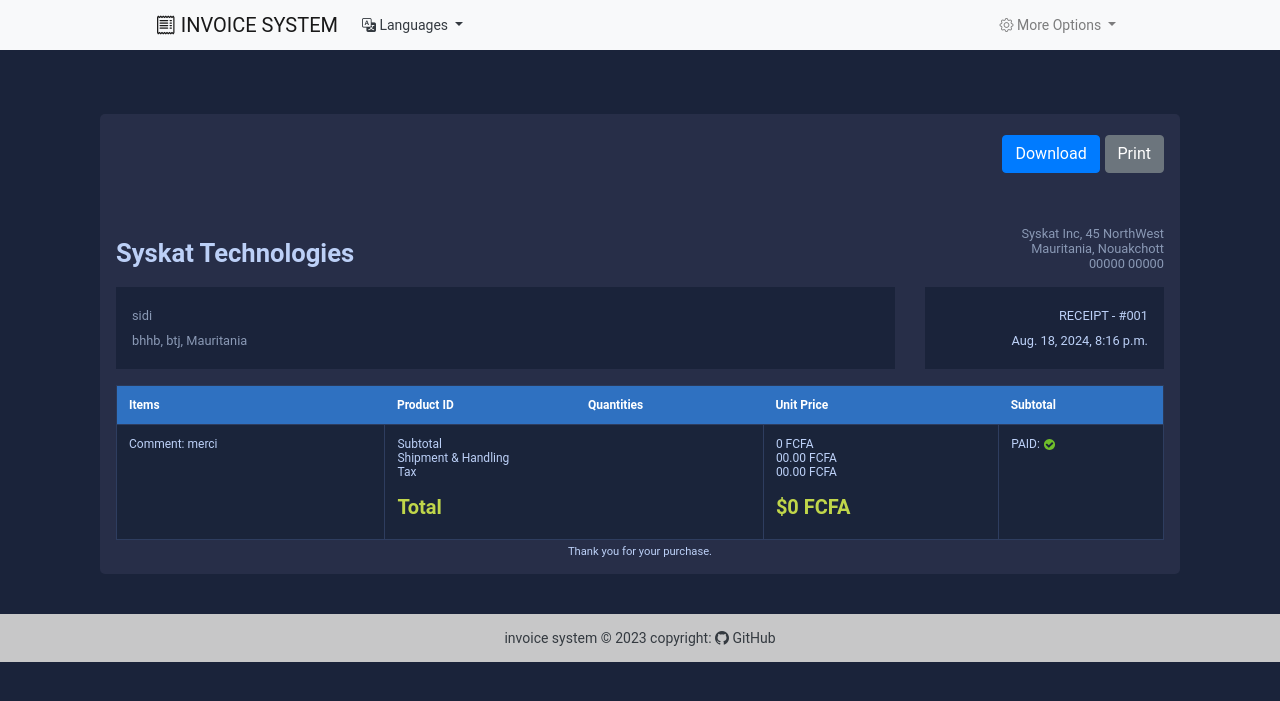
After one commit to aadeina/DjangoInvoice, a Django app: page /view-invoice/1 in a window 1280 px wide. The commit adds this page. Shown: the top 701 px of the page. Run offline with Django 5.2, Linux system fonts and the light colour scheme; data comes from the database, SQL or seed files in the repository; both versions use the stored data as it was after the commit.

Commit message:
Fixing bugs

```diff
--- a/fact_app/models.py
+++ b/fact_app/models.py
@@ -9,7 +9,7 @@ class Customer(models.Model):
     """
     SEX_TYPES = (
         ('M', _('Male')),
-        ('F', _('Feminine')),
+        ('F', _('Female')),  # Changed 'Feminine' to 'Female' for consistency
     )
 
     # Define the regex validator for the phone number
@@ -101,5 +101,5 @@ class Article(models.Model):
 
     @property
     def get_total(self):
-        total = self.quantity * self.unit_price
-        return total
+        # Ensure total is computed correctly if it's not set manually
+        return self.quantity * self.unit_price
--- a/fact_app/urls.py
+++ b/fact_app/urls.py
@@ -5,4 +5,5 @@ urlpatterns = [
     path('', views.HomeView.as_view(), name='home'),
     path('add-customer', views.AddCustomerView.as_view(), name='add-customer'),
     path('add-invoice', views.AddInvoiceView.as_view(), name='add-invoice'),
+    path('view-invoice/<int:pk>', views.InvoiceVisualizationView.as_view(), name='view-invoice'),
 ]
--- a/fact_app/views.py
+++ b/fact_app/views.py
@@ -1,80 +1,49 @@
-from django.shortcuts import render
+from django.shortcuts import render, redirect
 from django.views import View
 from .models import Article, Customer, Invoice
 from django.contrib import messages
 from django.db import transaction
 from django.utils.translation import gettext as _
+from .utils import get_invoice, pagination
 
-from .utils import pagination, get_invoice
 # Create your views here.
 
-class HomeView( View):
-    """ Main view """
+class HomeView(View):
+    """Main view"""
 
-    templates_name = 'index.html'
+    template_name = 'index.html'
 
-    invoices = Invoice.objects.select_related('customer', 'save_by').all().order_by('-invoice_date_time')
-
-    context = {
-        'invoices': invoices
-    }
-
-    def get(self, request, *args, **kwags):
-
-        items = pagination(request, self.invoices)
-
-        self.context['invoices'] = items
-
-        return render(request, self.templates_name, self.context)
+    def get(self, request, *args, **kwargs):
+        invoices = Invoice.objects.select_related('customer', 'save_by').all().order_by('-invoice_date_time')
+        items = pagination(request, invoices)
+        context = {'invoices': items}
+        return render(request, self.template_name, context)
 
     def post(self, request, *args, **kwargs):
-        # modify an invoice
+        # Modify an invoice
+        if request.POST.get('id_modified'):
+            paid = request.POST.get('modified')
+            try:
+                obj = Invoice.objects.get(id=request.POST.get('id_modified'))
+                obj.paid = (paid == 'True')
+                obj.save()
+                messages.success(request, _("Change made successfully."))
+            except Exception as e:
+                messages.error(request, f"Sorry, the following error has occurred: {e}.")
 
-        if request.POST.get('id_modified'):
+        # Delete an invoice
+        if request.POST.get('id_supprimer'):
+            try:
+                obj = Invoice.objects.get(pk=request.POST.get('id_supprimer'))
+                obj.delete()
+                messages.success(request, _("The deletion was successful."))
+            except Exception as e:
+                messages.error(request, f"Sorry, the following error has occurred: {e}.")
 
-            paid = request.POST.get('modified')
-
-            try:
-
-                obj = Invoice.objects.get(id=request.POST.get('id_modified'))
-
-                if paid == 'True':
-
-                    obj.paid = True
-
-                else:
-
-                    obj.paid = False
-
-                obj.save()
-
-                messages.success(request,  _("Change made successfully."))
-
-            except Exception as e:
-
-                messages.error(request, f"Sorry, the following error has occured {e}.")
-
-        # deleting an invoice
-
-        if request.POST.get('id_supprimer'):
-
-            try:
-
-                obj = Invoice.objects.get(pk=request.POST.get('id_supprimer'))
-
-                obj.delete()
-
-                messages.success(request, _("The deletion was successful."))
-
-            except Exception as e:
-
-                messages.error(request, f"Sorry, the following error has occured {e}.")
-
-        items = pagination(request, self.invoices)
-
-        self.context['invoices'] = items
-
-        return render(request, self.templates_name, self.context)
+        invoices = Invoice.objects.select_related('customer', 'save_by').all().order_by('-invoice_date_time')
+        items = pagination(request, invoices)
+        context = {'invoices': items}
+        return render(request, self.template_name, context)
 
 
 class AddCustomerView(View):
@@ -95,7 +64,9 @@ class AddCustomerView(View):
             'age': request.POST.get('age'),
             'city': request.POST.get('city'),
             'zip_code': request.POST.get('zip'),
-            'save_by': request.user
+             # Ensure this is a User instance if applicable to your design
+            'save_by': request.user if request.user.is_authenticated else None
+            #'save_by': request.user  # Ensure this is a User instance
         }
         # Include the image file in the data dictionary
         image = request.FILES.get('image')
@@ -103,87 +74,81 @@ class AddCustomerView(View):
             data['image'] = image
 
         try:
-            created = Customer.objects.create(**data)
-
-            if created:
-                messages.success(request, "Customer registered successfully.")
-            else:
-                messages.error(request, "Sorry, please try again. The sent data is corrupt.")
-
+            Customer.objects.create(**data)
+            messages.success(request, "Customer registered successfully.")
         except Exception as e:
             messages.error(request, f"Sorry, our system detected the following issue: {e}.")
 
         return render(request, self.template_name)
 
 
-
-class AddInvoiceView( View):
-    """ add a new invoice view """
+class AddInvoiceView(View):
+    """Add a new invoice view"""
 
     template_name = 'add_invoice.html'
 
-    customers = Customer.objects.select_related('save_by').all()
+    def get(self, request, *args, **kwargs):
+        customers = Customer.objects.all()  # Get all customers
+        context = {'customers': customers}
+        return render(request, self.template_name, context)
 
-    context = {
-        'customers': customers
-    }
-
-    def get(self, request, *args, **kwargs):
-        return  render(request, self.template_name, self.context)
-
-    @transaction.atomic()
+    @transaction.atomic
     def post(self, request, *args, **kwargs):
-
         items = []
-
         try:
-
-            customer = request.POST.get('customer')
-
-            type = request.POST.get('invoice_type')
-
+            customer_id = request.POST.get('customer')
+            invoice_type = request.POST.get('invoice_type')
             articles = request.POST.getlist('article')
-
-            qties = request.POST.getlist('qty')
-
+            quantities = request.POST.getlist('qty')
             units = request.POST.getlist('unit')
-
-            total_a = request.POST.getlist('total-a')
-
+            total_arts = request.POST.getlist('total-a')
             total = request.POST.get('total')
-
-            comment = request.POST.get('commment')
+            comment = request.POST.get('comment')
 
             invoice_object = {
-                'customer_id': customer,
-                'save_by': request.user,
+                'customer_id': customer_id,
+                'save_by': request.user,  # Ensure request.user is a User instance
                 'total': total,
-                'invoice_type': type,
+                'invoice_type': invoice_type,
                 'comments': comment
             }
 
             invoice = Invoice.objects.create(**invoice_object)
 
             for index, article in enumerate(articles):
-
                 data = Article(
-                    invoice_id = invoice.id,
-                    name = article,
-                    quantity=qties[index],
-                    unit_price = units[index],
-                    total = total_a[index],
+                    invoice=invoice,
+                    name=article,
+                    quantity=quantities[index],
+                    unit_price=units[index],
+                    total=total_arts[index],
                 )
-
                 items.append(data)
 
-            created = Article.objects.bulk_create(items)
+            Article.objects.bulk_create(items)
+            messages.success(request, "Data saved successfully.")
+        except Exception as e:
+            messages.error(request, f"Sorry, the following error has occurred: {e}.")
 
-            if created:
-                messages.success(request, "Data saved successfully.")
-            else:
-                messages.error(request, "Sorry, please try again the sent data is corrupt.")
+        return render(request, self.template_name)
 
-        except Exception as e:
-            messages.error(request, f"Sorry the following error has occured {e}.")
 
-        return  render(request, self.template_name, self.context)
+class InvoiceVisualizationView(View):
+    """ This view helps to visualize the invoice """
+
+    template_name = 'invoice.html'
+
+    def get(self, request, *args, **kwargs):
+
+        pk = kwargs.get('pk')
+
+        obj = Invoice.objects.get(pk=pk)
+
+        articles = obj.article_set.all()
+
+        context = {
+            'obj': obj,
+            'articles': articles
+        }
+
+        return render(request, self.template_name, context)
--- a/templates/index.html
+++ b/templates/index.html
@@ -56,7 +56,7 @@
                 </td>
                 <td>{{facture.invoice_type}}</td>
                 <td>
-                    <a href="#" title="Detail" class="badge text-white bg-success">View</a>
+                    <a href="{% url 'view-invoice' pk=facture.pk %}" title="Detail" class="badge text-white bg-success">View</a>
 
                     <button id="btn-invoice-sup" type="button" data-toggle="modal" data-target="#supprimer"
                         class="badge text-white bg-danger" title="Supprimer" data-id="{{ facture.pk }}"
--- /dev/null
+++ b/templates/invoice.html
@@ -0,0 +1,143 @@
+{% extends "base.html" %}
+
+{% load static %}
+
+{% block content %}
+
+<div class="container">
+    <div class="row gutters">
+        <div class="col-xl-12 col-lg-12 col-md-12 col-sm-12 col-12">
+            <div class="card">
+                <div class="card-body p-0">
+                    <div class="invoice-container">
+                        <div class="invoice-header">
+                            <!-- Row start -->
+                            <div class="row gutters">
+                                <div class="col-xl-12 col-lg-12 col-md-12 col-sm-12">
+                                    <div class="custom-actions-btns mb-5">
+                                        <a href="#" class="btn btn-primary">
+                                            <i class="icon-download"></i> Download
+                                        </a>
+                                        <a href="#" class="btn btn-secondary">
+                                            <i class="icon-printer"></i> Print
+                                        </a>
+                                    </div>
+                                </div>
+                            </div>
+                            <!-- Row end -->
+
+                            <!-- Row start -->
+                            <div class="row gutters">
+                                <div class="col-xl-6 col-lg-6 col-md-6 col-sm-6">
+                                    <a href="#" class="invoice-logo">
+                                        Syskat Technologies
+                                    </a>
+                                </div>
+                                <div class="col-lg-6 col-md-6 col-sm-6">
+                                    <address class="text-right">
+                                        Syskat Inc, 45 NorthWest<br>
+                                        Mauritania, Nouakchott<br>
+                                        00000 00000
+                                    </address>
+                                </div>
+                            </div>
+                            <!-- Row end -->
+
+                            <!-- Row start -->
+                            <div class="row gutters">
+                                <div class="col-xl-9 col-lg-9 col-md-12 col-sm-12 col-12">
+                                    <div class="invoice-details">
+                                        <address>
+                                            {{ obj.customer.name }}<br>
+                                            {{ obj.customer.address }}, {{ obj.customer.city }}, Mauritania
+                                        </address>
+                                    </div>
+                                </div>
+                                <div class="col-xl-3 col-lg-3 col-md-12 col-sm-12 col-12">
+                                    <div class="invoice-details">
+                                        <div class="invoice-num">
+                                            <div>{{ obj.get_invoice_type_display }} - #00{{ obj.id }}</div>
+                                            <div>{{ obj.invoice_date_time }}</div>
+                                        </div>
+                                    </div>
+                                </div>
+                            </div>
+                            <!-- Row end -->
+
+                        </div>
+
+                        <div class="invoice-body">
+
+                            <!-- Row start -->
+                            <div class="row gutters">
+                                <div class="col-lg-12 col-md-12 col-sm-12">
+                                    <div class="table-responsive">
+                                        <table class="table custom-table m-0">
+                                            <thead>
+                                                <tr>
+                                                    <th>Items</th>
+                                                    <th>Product ID</th>
+                                                    <th>Quantities</th>
+                                                    <th>Unit Price</th>
+                                                    <th>Subtotal</th>
+                                                </tr>
+                                            </thead>
+                                            <tbody>
+                                                {% for article in obj.article_set.all %}
+                                                <tr>
+                                                    <td>{{ article.name }}</td>
+                                                    <td>{{ article.id }}</td>
+                                                    <td>{{ article.quantity }}</td>
+                                                    <td>{{ article.unit_price }}</td>
+                                                    <td>{{ article.get_total }}</td>
+                                                </tr>
+                                                {% endfor %}
+
+                                                <tr>
+                                                    <td>Comment: {{ obj.comments }}</td>
+                                                    <td colspan="2">
+                                                        <p>
+                                                            Subtotal<br>
+                                                            Shipment &amp; Handling<br>
+                                                            Tax<br>
+                                                        </p>
+                                                        <h5 class="text-success"><strong>Total</strong></h5>
+                                                    </td>
+                                                    <td>
+                                                        <p>
+                                                            {{ obj.get_total }} FCFA<br>
+                                                            00.00 FCFA<br>
+                                                            00.00 FCFA<br>
+                                                        </p>
+                                                        <h5 class="text-success"><strong>${{ obj.get_total }} FCFA</strong></h5>
+                                                    </td>
+                                                    <td>
+                                                        PAID:
+                                                        {% if obj.paid %}
+                                                            <img class="icon" src="{% static 'images/icon-yes.svg' %}" alt="True">
+                                                        {% else %}
+                                                            <img class="icon" src="{% static 'images/icon-no.svg' %}" alt="False">
+                                                        {% endif %}
+                                                    </td>
+                                                </tr>
+                                            </tbody>
+                                        </table>
+                                    </div>
+                                </div>
+                            </div>
+                            <!-- Row end -->
+
+                        </div>
+
+                        <div class="invoice-footer">
+                            Thank you for your purchase.
+                        </div>
+
+                    </div>
+                </div>
+            </div>
+        </div>
+    </div>
+</div>
+
+{% endblock content %}
```
Also changed, not shown: templates/invoice-template.html (added, +139 -0 lines), db.sqlite3, fact_app/migrations/0003_alter_customer_sex.py (added), media/customer_images/IMG_9543_zx5NaL4.JPG (added).
